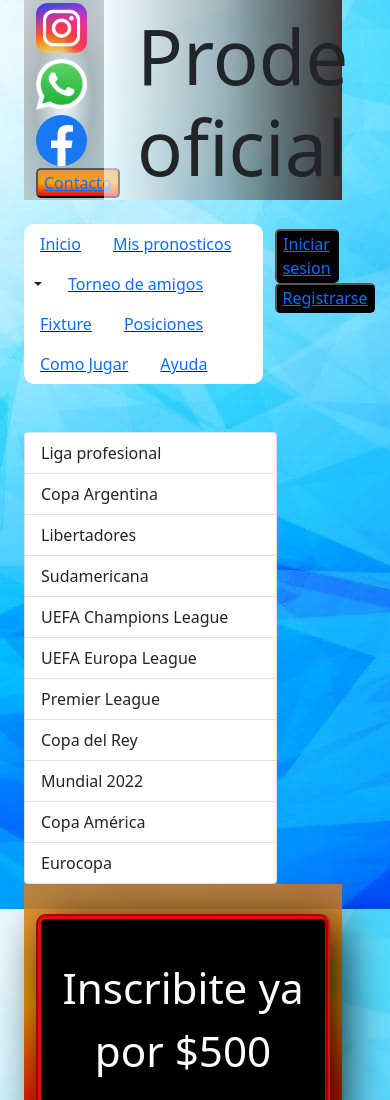
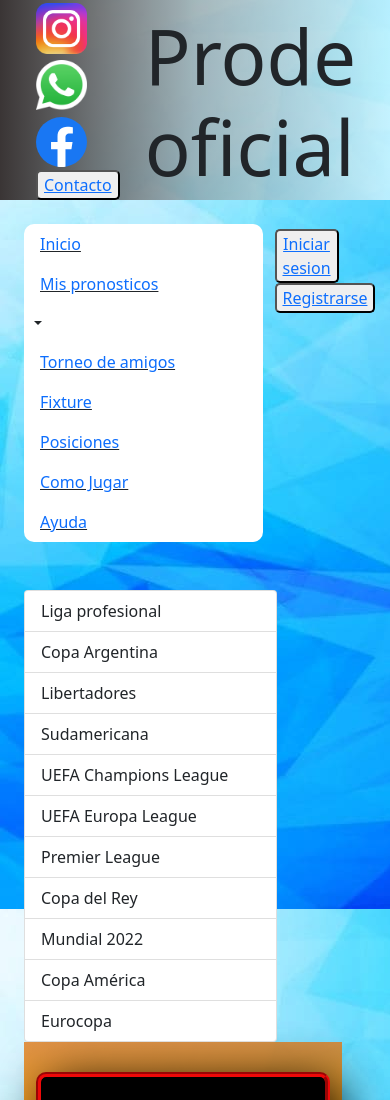
Before and after one commit to FerDarder/prodeOficial, a website: page index.html in a window 390 px wide. Shown: the top 1100 px of the page. Drawn offline with nearby package versions, Linux system fonts and the light colour scheme.

Commit message:
Modifique responsive del inicio

```diff
--- a/index.html
+++ b/index.html
@@ -14,12 +14,12 @@
 <body>
     <div class="container-fluid"> <!--Este es el container general, entra todo -->
 
-        <div class="container-fluid row"> <!--Fila 1, redes sociales + título principal-->
-            <div id="redes" class="col-3">
+        <div class="container-fluid row fila1"> <!--Fila 1, redes sociales + título principal-->
+            <div class="col-3">
                 <a href="https://instagram.com/superliga_prode?utm_medium=copy_link" target="_blank"><img class="redes__logo" src="./Assets/Logo instagram.png" alt="Logo_instagram" ></a>
                 <a href="https://wa.me/5493416839326?text=Hola+me+interesa+participar+del+Prode" target="_blank"><img class="redes__logo" src="./Assets/Logo wpp.png" alt="Logo_WhatsApp" ></a>
                 <a href="#"><img class="redes__logo" src="./Assets/Logo Facebook.svg" alt="Logo_Facebook" ></a>
-                <button class="botones__inicio botones__inicio--color2"><a href="./contacto.html">Contacto</a></button>
+                <button class="botones__inicio"><a href="./contacto.html">Contacto</a></button>
             </div>
             <header class="col-9">
                 <h1>Prode oficial</h1>
@@ -72,8 +72,8 @@
                 </li>
             </ul>
             <div class="botones col-3">
-                <button class="botones__inicio botones__inicio--color1"><a href="./iniciarSesion.html">Iniciar sesion</a></button>
-                <button class="botones__inicio botones__inicio--color1"><a href="./registrarse.html">Registrarse</a></button>
+                <button class="botones__inicio"><a href="./iniciarSesion.html">Iniciar sesion</a></button>
+                <button class="botones__inicio"><a href="./registrarse.html">Registrarse</a></button>
             </div>
         </nav>
 
--- a/scss/styles.scss
+++ b/scss/styles.scss
@@ -27,18 +27,18 @@ h2{
 
 body{
     background-color: darkgray;
-        height: 100%;
-        width: 100%;
-        background-image: url(../Assets/fondoGol.jpg);
-        background-attachment: fixed;
+    height: 100%;
+    width: 100%;
+    background-image: url(../Assets/fondoGol.jpg);
+    background-attachment: fixed;
+}
 
+.fila1{
+    background-image: linear-gradient(to left,rgba(255, 255, 255, 0.603), rgba(128, 128, 128, 0.534), rgb(58, 53, 53));
+    width: auto;
 }
-header{
-    background-image: linear-gradient(to right,rgba(255, 255, 255, 0.603), rgba(128, 128, 128, 0.534), rgb(58, 53, 53));
-}
-#redes{
-    background-image: radial-gradient(rgba(255, 255, 255, 0.603), rgba(128, 128, 128, 0.534), rgba(165, 160, 160, 0.466));
-}
+
+
 .redes__logo{
     height: 6vh;
     width: 6vh;
@@ -61,14 +61,6 @@ header{
 }
 .botones__inicio{
     border-radius: 5px;
-}
-
-.botones__inicio--color1{
-    background-color: rgb(0, 0, 0);
-
-}
-.botones__inicio--color2{
-    background-image: $fondoNaranja;
 }
 
 .home{
@@ -199,4 +191,7 @@ header{
         height: 30vh;
         width: 150%;
     }
+    .listaNav{
+        display: inline-block;
+    }
 }
```
Also changed, not shown: comoJugar.html (+5 -5 lines), contacto.html (+5 -5 lines), ligaProfesional.html (+5 -5 lines), misPronosticos.html (+5 -5 lines), css/styles.css.
